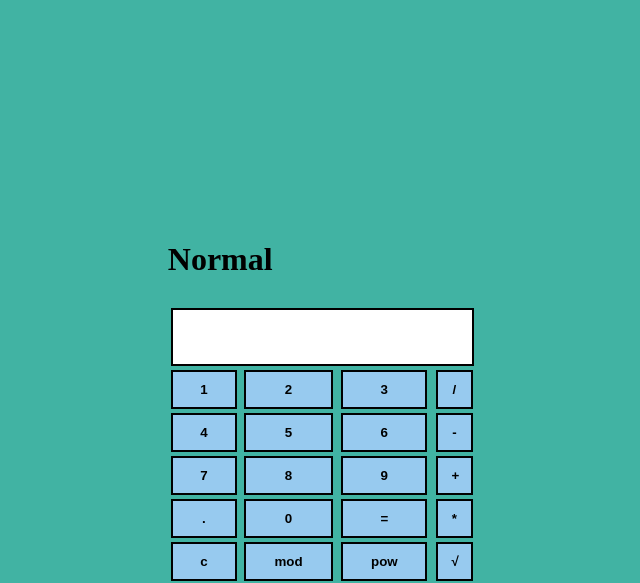
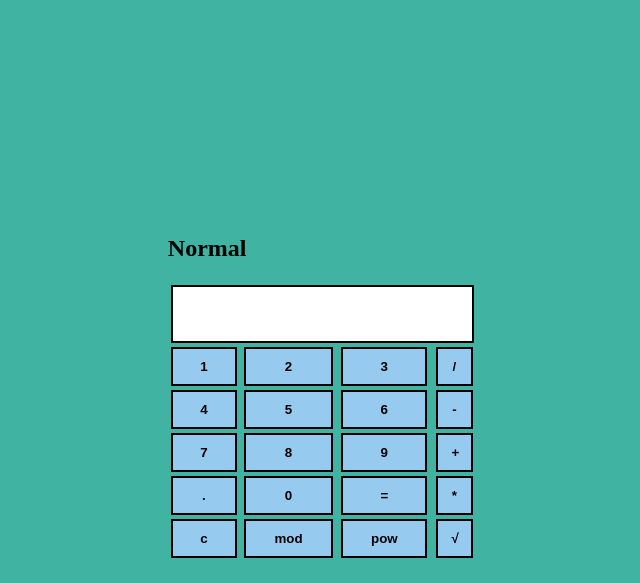
Before and after one commit to neelstrongarm/voiceControlledcalculator, a Flask app: page / in a window 1280 px wide. Shown: the part 610-1193 px from the top of the page, without its empty margins (494-1134 px from the left). After the commit the page ends 1168 px from the top, so only its background shows below. Run offline with Flask 2, Linux system fonts and the light colour scheme.

Commit message:
final commit

```diff
--- a/Windows/templates/index.html
+++ b/Windows/templates/index.html
@@ -83,19 +83,13 @@
             border: solid black 2px;
             font-weight: bolder;
         }
-        h2
-        {
-            font-size: xx-large;
-        }
-
-/* <p> sdjbsgj </p> */
     </style>
     <body style='background-color:#41b3a3 '>
         <h1 class = "heading" >Voice controlled Calculator</h1>
 
          <div class = "div1"> <!--voice calculator -->
 
-            <h2> Voice </h2>
+            <h2 style='font-size: xx-large;'> Voice </h2>
 
             <img id="bigpic" src="bigpic" width=100 height=80 style="display:none;"/>
             <br>
@@ -104,7 +98,6 @@
             <form action="/output">
                 <button class="button" type="submit" method="POST" onclick="triy()">SPEAK</button>
             </form>
-
         </div>
 
         <div class = "div2"> <!--Normal calculator-->
```
